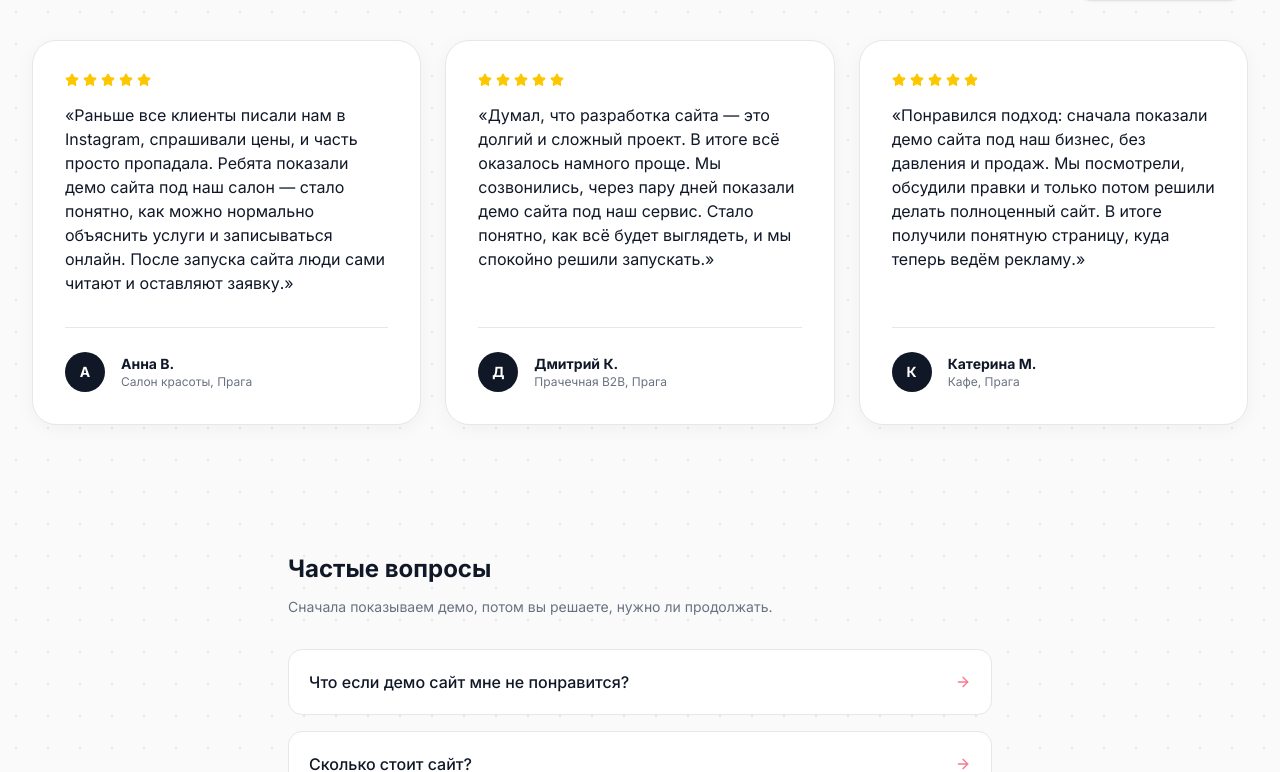
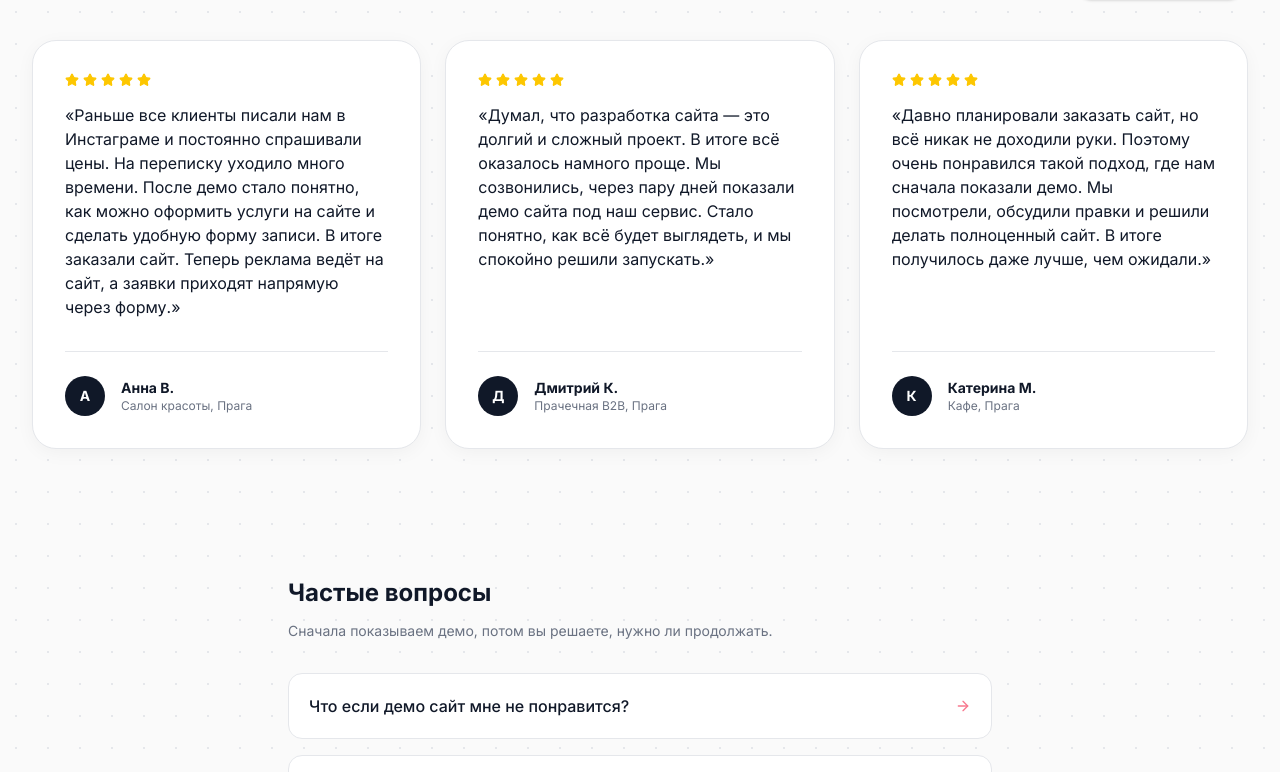
Before and after one commit to Artem-sudo25/haloagency-website, a Next.js app: page /lp/v3 in a window 1280 px wide. Shown: the part 2788-3560 px from the top of the page. Built offline with nearby package versions, Linux system fonts and the light colour scheme; no server answers.

Commit message:
reviews-v3

```diff
--- a/app/lp/v3/LPV3Client.tsx
+++ b/app/lp/v3/LPV3Client.tsx
@@ -106,7 +106,7 @@ const heroProofs = [
 const testimonials = [
   {
     quote:
-      "Раньше все клиенты писали нам в Instagram, спрашивали цены, и часть просто пропадала. Ребята показали демо сайта под наш салон — стало понятно, как можно нормально объяснить услуги и записываться онлайн. После запуска сайта люди сами читают и оставляют заявку.",
+      "Раньше все клиенты писали нам в Инстаграме и постоянно спрашивали цены. На переписку уходило много времени. После демо стало понятно, как можно оформить услуги на сайте и сделать удобную форму записи. В итоге заказали сайт. Теперь реклама ведёт на сайт, а заявки приходят напрямую через форму.",
     author: "Анна В.",
     details: "Салон красоты, Прага",
     initial: "А",
@@ -120,7 +120,7 @@ const testimonials = [
   },
   {
     quote:
-      "Понравился подход: сначала показали демо сайта под наш бизнес, без давления и продаж. Мы посмотрели, обсудили правки и только потом решили делать полноценный сайт. В итоге получили понятную страницу, куда теперь ведём рекламу.",
+      "Давно планировали заказать сайт, но всё никак не доходили руки. Поэтому очень понравился такой подход, где нам сначала показали демо. Мы посмотрели, обсудили правки и решили делать полноценный сайт. В итоге получилось даже лучше, чем ожидали.",
     author: "Катерина М.",
     details: "Кафе, Прага",
     initial: "К",
```
